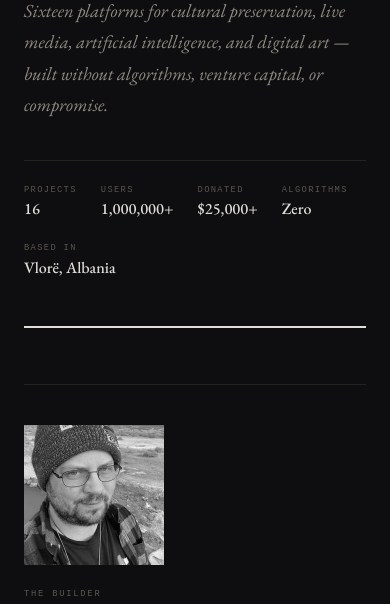
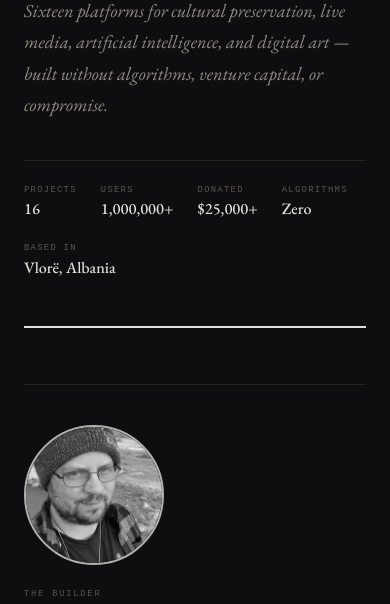
Before and after one commit to Flexasaurusrex/flexbuilds, a plain HTML site: page index.html in a window 390 px wide. Shown: the part 212-816 px from the top of the page. Drawn offline with nearby package versions, Linux system fonts and the light colour scheme; a web font is replaced by a local one.

Commit message:
Update index.html

```diff
--- a/index.html
+++ b/index.html
@@ -141,14 +141,16 @@ header { padding: 6rem 0 4rem; border-bottom: 2px solid var(--rule-dark); transi
 .builder-text { flex: 1; }
 
 .builder-photo {
-  flex-shrink: 0; width: 180px; overflow: hidden;
+  flex-shrink: 0; width: 180px; height: 180px; overflow: hidden;
   filter: grayscale(100%); transition: filter 0.4s ease;
+  border-radius: 50%;
+  border: 2px solid #b8b0a6;
 }
 
 .builder-photo:hover { filter: grayscale(0%); }
 
 .builder-photo img {
-  width: 100%; height: auto; display: block;
+  width: 100%; height: 100%; object-fit: cover; display: block;
 }
 
 .builder-label {
@@ -202,7 +204,7 @@ a.press-item:last-child::after { content: ''; }
 
 @media (max-width: 700px) {
   .builder-layout { flex-direction: column-reverse; gap: 1.5rem; }
-  .builder-photo { width: 140px; }
+  .builder-photo { width: 140px; height: 140px; }
 }
 
 /* ═══ OPUS SECTIONS ═══ */
```
